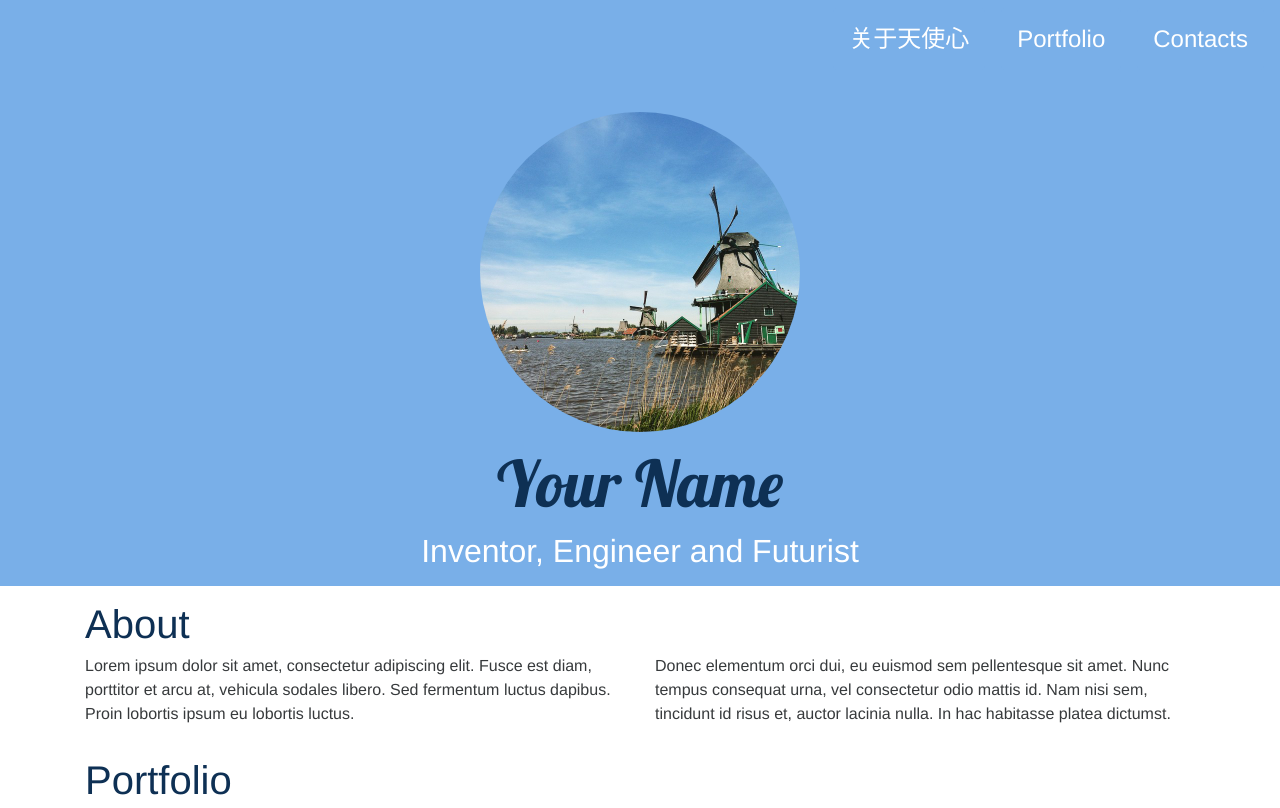
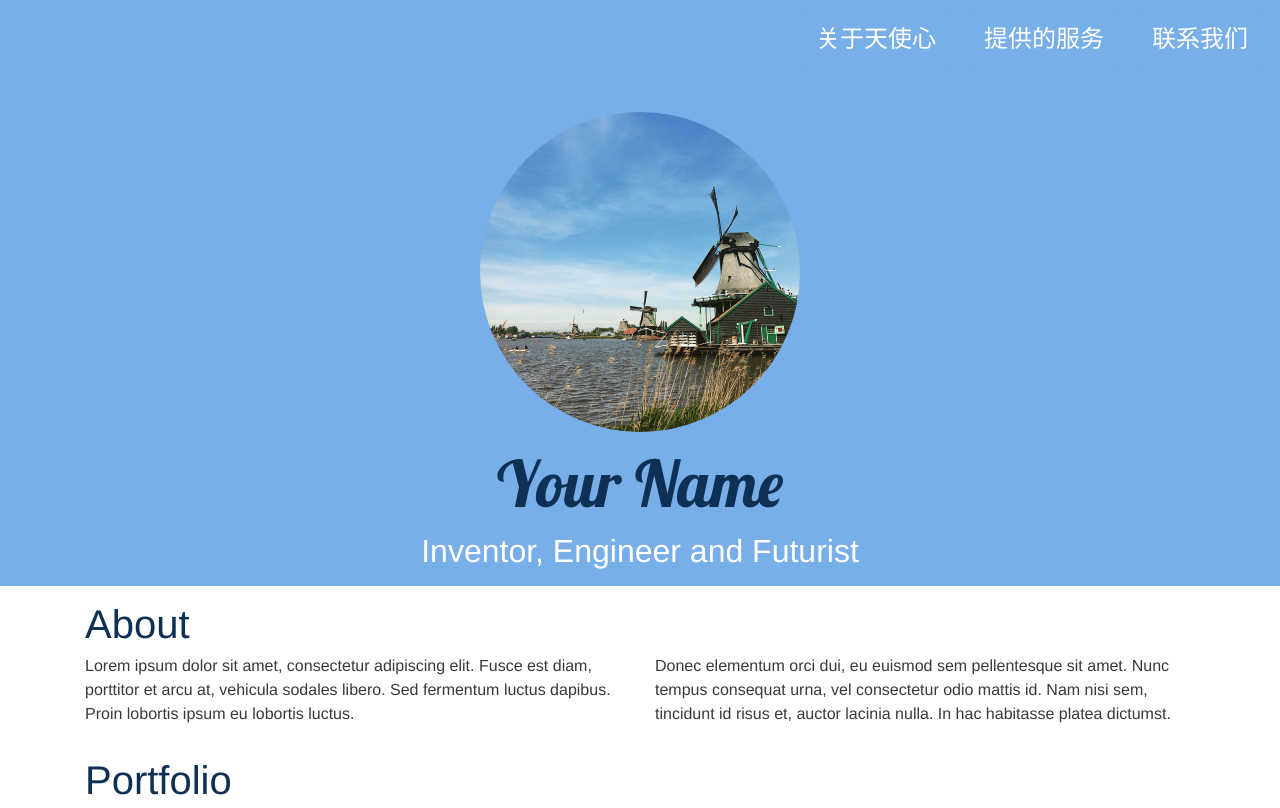
Before and after one commit to jadeGithub/jadeGithub.github.io, a Jekyll site: the page built from index.html, in a window 1280 px wide. Shown: the top 808 px of the page. Built offline with Jekyll 4.4.1, drawn with Linux system fonts in a browser that asks for light colours; nearby versions of some CDN libraries; grey boxes are pictures that could not be loaded.

Commit message:
Update navbar.html

```diff
--- a/_includes/navbar.html
+++ b/_includes/navbar.html
@@ -16,10 +16,10 @@
                 <div class="nav-link" data-link=".container-about">关于天使心</div>
             </li>
             <li class="nav-item">
-                <div class="nav-link" data-link=".container-instagram">Portfolio</div>
+                <div class="nav-link" data-link=".container-instagram">提供的服务</div>
             </li>
             <li class="nav-item">
-                <div class="nav-link" data-link=".container-contacts">Contacts</div>
+                <div class="nav-link" data-link=".container-contacts">联系我们</div>
             </li>
         </ul>
     </div>
```
